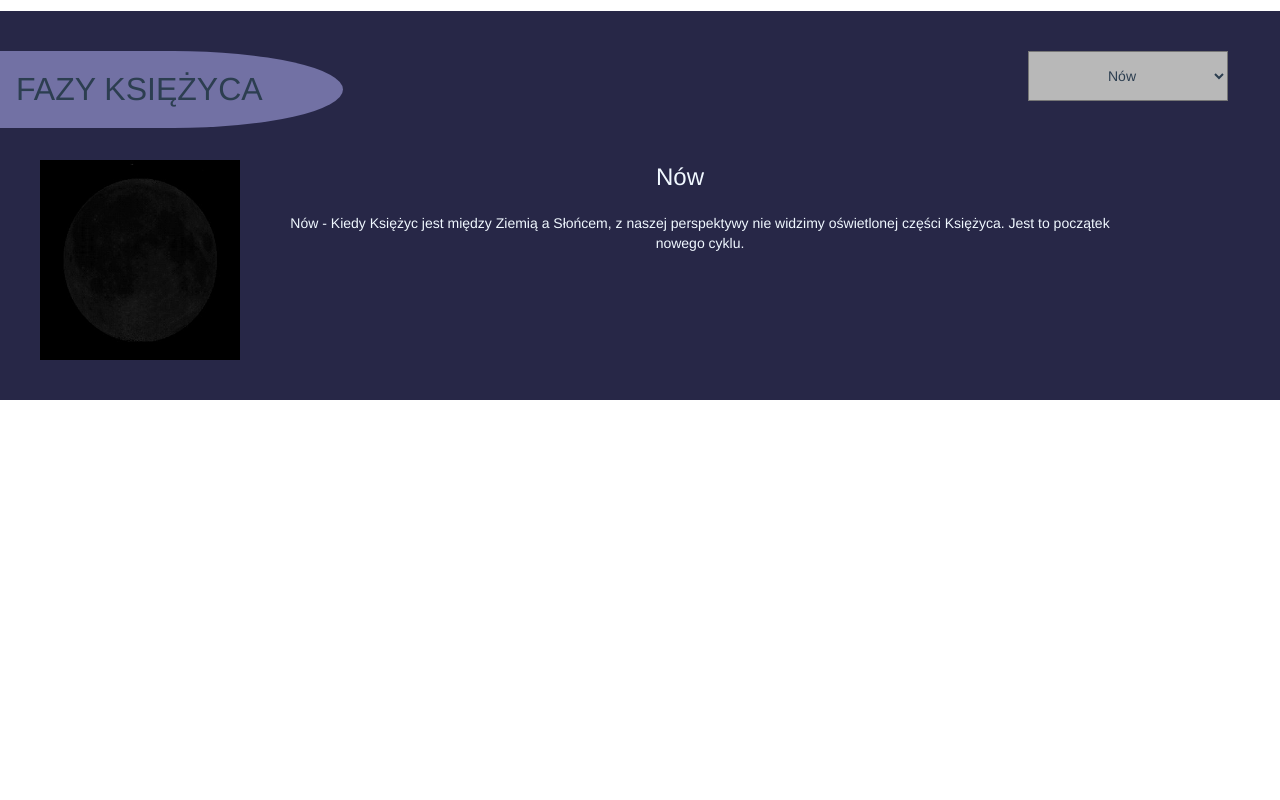
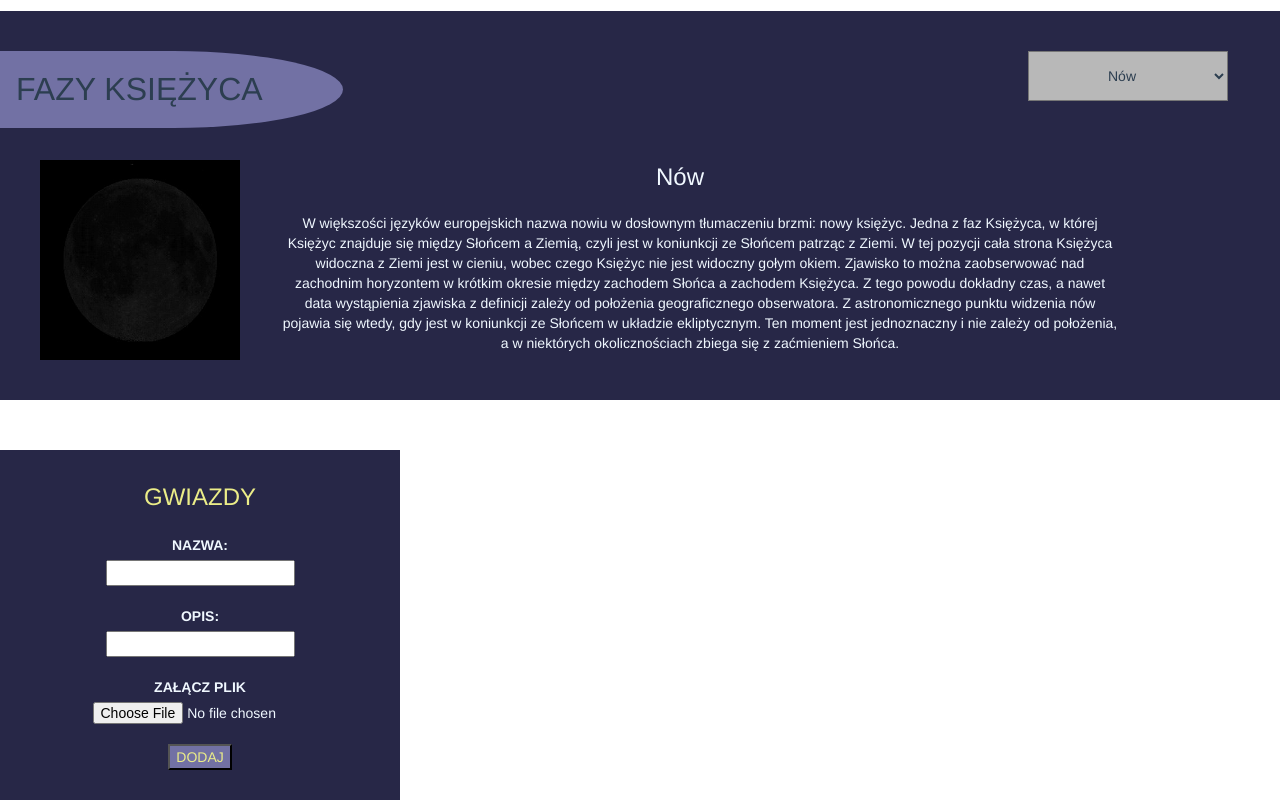
Before and after one commit to kornelkar/sky-project, a Vue app: page / in a window 1280 px wide. Shown: the part 508-1308 px from the top of the page. Before the commit the page ends 908 px from the top, so only its background shows below. Built offline with nearby package versions, Linux system fonts and the light colour scheme.

Commit message:
update jakiś pierdół + dodanie wstępnego formularza do dodawania gwiazd

```diff
--- a/src/App.vue
+++ b/src/App.vue
@@ -1,11 +1,13 @@
 <script>
 import BaseLevelPicker from '@/components/base-level-picker.vue'
 import BaseSection from '@/components/base-section'
+import baseCreator from './components/base-creator.vue'
 
 export default {
     components: {
         BaseLevelPicker,
         BaseSection,
+        baseCreator,
     },
 }
 
@@ -30,6 +32,7 @@ export default {
                 <base-level-picker></base-level-picker>
             </div>
             <base-section></base-section>
+            <base-creator></base-creator>
         </div>
     </div>
 </template>
--- a/src/components/base-creator.vue
+++ b/src/components/base-creator.vue
@@ -1,30 +1,86 @@
-<style lang="scss"></style>
+<style lang="scss">
+.creator {
+  background-color: #272747;
+  display: flex;
+  flex-direction: column;
+  gap: 20px;
+  margin-top: 50px;
+  padding: 30px;
+  width: 400px;
+  color: aliceblue;
+  justify-items: center;
+  align-items: center;
+
+  &__title {
+    color: #ebed88;
+    font-size: 24px;
+  }
+
+  &__name,
+  &__description {
+    display: flex;
+    flex-direction: column;
+  }
+
+  &__add-button {
+    color: #ebed88;
+    background-color: #7271A4;
+  }
+
+  &__attach-file--input {
+    margin-left: 50px;
+  }
+}
+</style>
 
 <template>
   <div class="creator">
-    <div class="creator__title"></div>
+    <div class="creator__title">GWIAZDY</div>    <!--{{ getTitle }}-->
     <div class="creator__name">
-      <div class="creator__name--title">NAZWA:</div>
-      <div class="creator__name--input">
-        <input type="text" />
-      </div>
+      <label for="name" class="creator__name--title">NAZWA:</label>
+      <input
+        type="text"
+        id="name"
+        v-model="star.name"
+        class="creator__name--input"
+      />
     </div>
     <div class="creator__description">
-      <div class="creator__description--title">OPIS:</div>
-      <div class="creator__description--input"></div>
-      <input type="text" />
+      <label for="description" class="creator__description--title">OPIS:</label>
+      <input
+        type="text"
+        id="description"
+        v-model="star.description"
+        class="creator__description--input"
+      />
     </div>
     <div class="creator__attach-file">
-      <div class="creator__attach-file--title">ZAŁĄCZ PLIK</div>
-      <div class="creator__attach-file--input"></div>
+      <label for="file" class="creator__attach-file--title">ZAŁĄCZ PLIK</label>
+      <input type="file" id="file" class="creator__attach-file--input" />
     </div>
     <div v-if="constellation" class="creator__add-star"></div>
-    <div class="creator__add-button"></div>
+    <button @click="submitForm" class="creator__add-button">DODAJ</button>
   </div>
 </template>
 
 <script>
-export default defineComponent({
-  setup() {},
-});
+export default {
+  data() {
+    return {
+      star: {
+        name: "",
+        description: "",
+        file: "", //TODO: trzeba pomyslec w jakiej formie bedzie ten plik i co to bedzie wgl
+      },
+    };
+  },
+
+  methods: {
+    submitForm() {
+      console.log("WYSYŁANIE");
+    },
+
+    getTitle: "GWIAZDY" | "KONSTELACJE",
+  },
+};
 </script>
--- a/src/components/base-level-picker.vue
+++ b/src/components/base-level-picker.vue
@@ -32,7 +32,7 @@
 
   &__title {
     background-color: #272747;
-    color: #EBED88;;
+    color: #EBED88;
     font-size: 32px;
   }
 
--- a/src/components/base-section.vue
+++ b/src/components/base-section.vue
@@ -15,9 +15,8 @@
                                                   :alt="MoonPhaseOptions[selectedOptionMoonPhase].alt"></div>
             <div class="section__main-article">
                 <div class="section__main-article-title"> {{ MoonPhaseOptions[selectedOptionMoonPhase].label }}</div>
-                <div class="section__main-article-paragraph">{{
-                    MoonPhaseOptions[selectedOptionMoonPhase].paragraph
-                    }}
+                <div class="section__main-article-paragraph">
+                  {{ MoonPhaseOptions[selectedOptionMoonPhase].paragraph }}
                 </div>
             </div>
         </div>
@@ -102,7 +101,8 @@ export default {
                     id: 1,
                     value: "1",
                     label: "Nów",
-                    paragraph: "Nów - Kiedy Księżyc jest między Ziemią a Słońcem, z naszej perspektywy nie widzimy oświetlonej części Księżyca. Jest to początek nowego cyklu.",
+                    paragraph: "W większości języków europejskich nazwa nowiu w dosłownym tłumaczeniu brzmi: nowy księżyc. Jedna z faz Księżyca, w której Księżyc znajduje się między Słońcem a Ziemią, czyli jest w koniunkcji ze Słońcem patrząc z Ziemi. W tej pozycji cała strona Księżyca widoczna z Ziemi jest w cieniu, wobec czego Księżyc nie jest widoczny gołym okiem. Zjawisko to można zaobserwować nad zachodnim horyzontem w krótkim okresie między zachodem Słońca a zachodem Księżyca. Z tego powodu dokładny czas, a nawet data wystąpienia zjawiska z definicji zależy od położenia geograficznego obserwatora. Z astronomicznego punktu widzenia nów pojawia się wtedy, gdy jest w koniunkcji ze Słońcem w układzie ekliptycznym. Ten moment jest jednoznaczny i nie zależy od położenia, a w niektórych okolicznościach zbiega się z zaćmieniem Słońca.",
+
                     img: 'img/Crescent_Moon.jpg',
                     alt: 'Nów',
                 },
@@ -118,7 +118,7 @@ export default {
                     id: 3,
                     value: "3",
                     label: "I kwadra",
-                    paragraph: "I kwadra - W tej fazie widzimy połowę Księżyca, która jest oświetlona. Jest to połowa, która jest widoczna południowo.",
+                    paragraph: "Faza Księżyca, w której Ziemia, Księżyc i Słońce tworzą ze sobą kąt prosty a Księżyc w tym czasie zbliża się do pełni. W tym momencie, dla obserwatorów na Ziemi widoczna jest tylko wschodnia część tarczy Księżyca. Księżyc wschodzi w środku dnia i zachodzi w środku nocy, przez co można go bardzo wygodnie obserwować. W pobliżu granicy między oświetloną i nieoświetloną częścią Księżyca, panują najlepsze warunki do obserwacji struktur na jego powierzchni takich jak kratery, góry, doliny. Podczaskwadry pierwszej amplituda pływów morskich jest obniżona i stąd określane są jako pływy kwadraturowe.. Jest to połowa, która jest widoczna południowo.",
                     img: 'img/1280px-Logroño_moon_waxing_half_moon.jpg',
                     alt: 'I kwadra'
                 },
@@ -126,7 +126,7 @@ export default {
                     id: 4,
                     value: "4",
                     label: "Pełnia",
-                    paragraph: "Gibbous (pełnia) - Kiedy Księżyc jest w pełni oświetlony, mamy fazę pełni. Widzimy całą oświetloną stronę Księżyca.",
+                    paragraph: "Faza księżyca, podczas której Księżyc znajduje się w opozycji do Słońca. Księżyc znajduje się po przeciwnej stronie Ziemi niż Słońce. Dokładniej, pełnia występuje wtedy, gdy długości ekliptyczne Słońca i Księżyca różnią się o 180 stopni. Podczas pełni półkula Księżyca skierowana w stronę Ziemi osiąga maksimum oświetlenia, które obejmuje ją prawie w całości, a tarcza Księżyca jest widoczna w przybliżeniu jako koło. W tym czasie przeciwna jego półkula, niewidoczna z Ziemi, jest nieoświetlona. Zazwyczaj w jednym miesiącu kalendarzowym występuje jedna pełnia. Jedynie w czasie pełni możliwe jest wystąpienie zaćmienia Księżyca.",
                     img: 'img/FullMoon.jpg',
                     alt: 'Pełnia'
                 },
@@ -134,7 +134,7 @@ export default {
                     id: 5,
                     value: "5",
                     label: "III kwadra",
-                    paragraph: "III kwadra - W tej fazie widzimy połowę Księżyca, która jest oświetlona. Jest to połowa, która jest widoczna północno.",
+                    paragraph: "Faza Księżyca, w której Ziemia, Księżyc i Słońce tworzą ze sobą kąt prosty a Księżyc w tym czasie zbliża się do nowiu. W tym momencie, dla obserwatorów na Ziemi widoczna jest jako oświetlona tylko zachodnia część widocznej strony Księżyca. Podczas kwadr Słońce oświetla część powierzchni Księżyca zwróconą w stronę Ziemi pod małym kątem, więc jego formy morfologiczne w tym obszarze są wówczas bardzo dobrze widoczne. Najlepsze warunki do obserwacji tych struktur są przy granicy między oświetloną i nieoświetloną częścią Księżyca. Faza ta ma miejsce 21 dnia czterotygodniowego cyklu. Cień, zasłaniający prawą połowę księżycowej tarczy, będzie się teraz przesuwał w lewo i po siedmiu dniach Księżyc znajdzie się w nowiu.",
                     img: 'img/HalfMoon.jpg',
                     alt: 'III kwadra'
                 },
```
